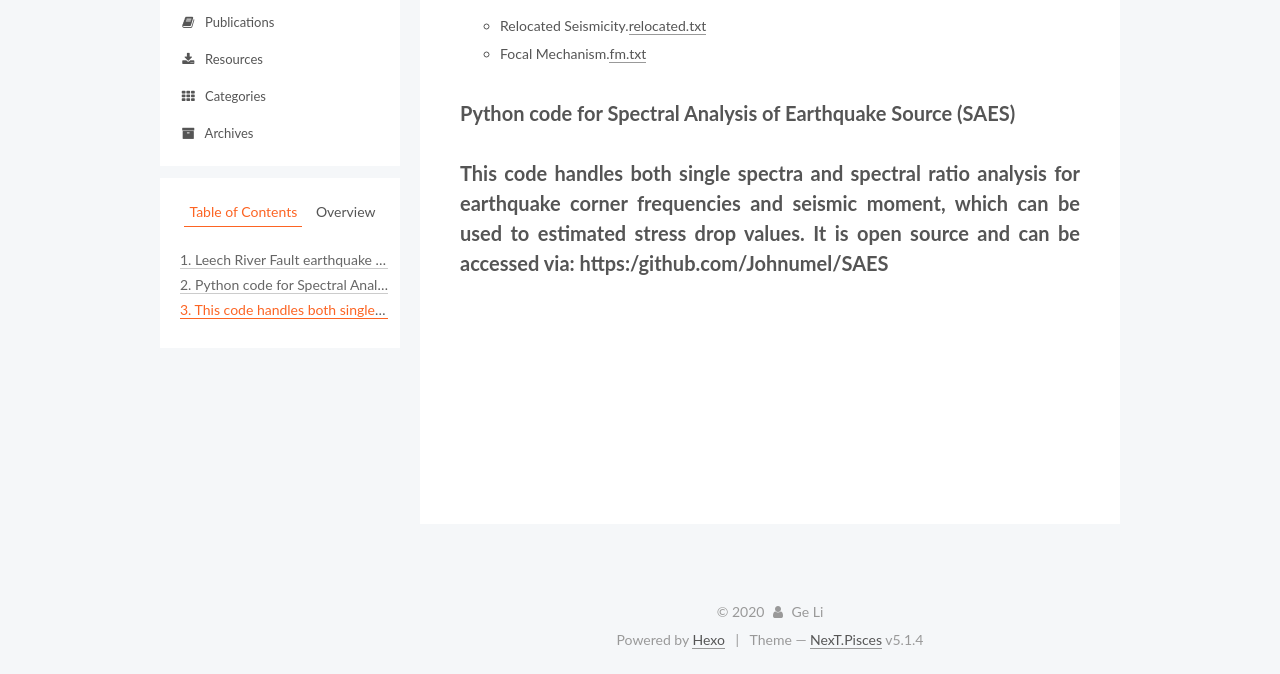
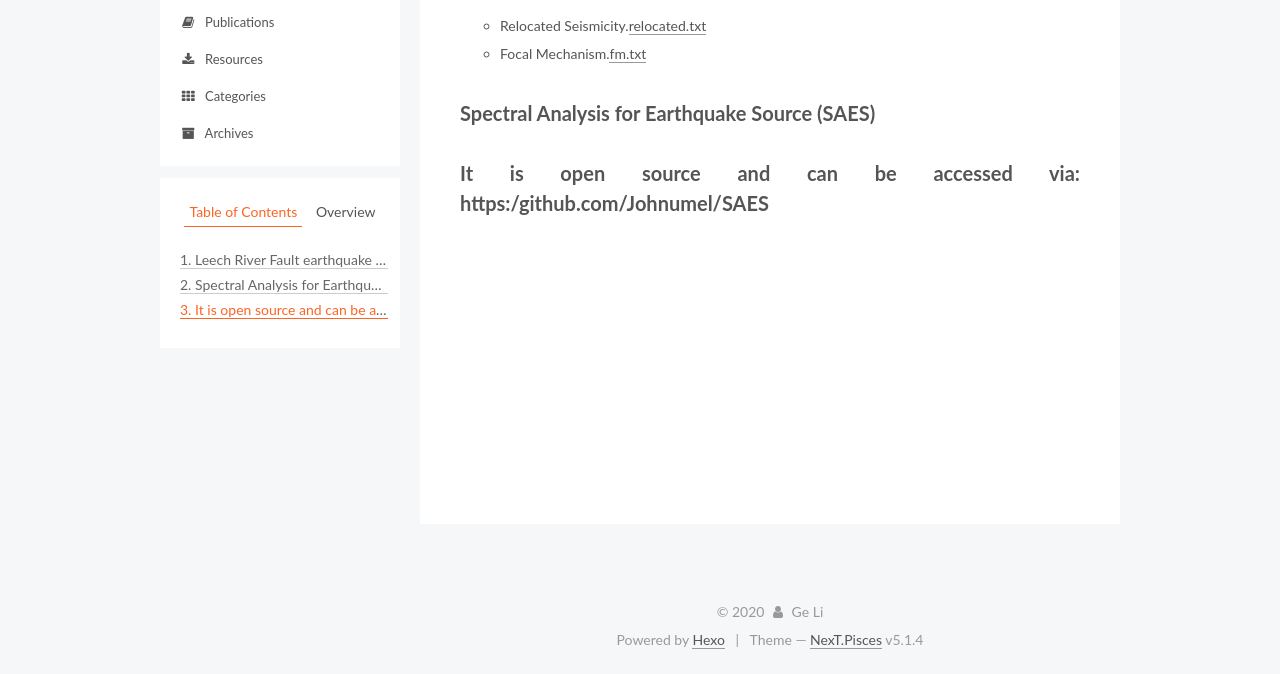
Before and after one commit to McGeLi/McGeLi.github.io, a plain HTML site: page Resources/index.html in a window 1280 px wide. Shown: the part 179-853 px from the top of the page. Drawn offline with Linux system fonts and the light colour scheme.

Commit message:
Site updated: 2020-04-25 18:34:12

```diff
--- a/Resources/index.html
+++ b/Resources/index.html
@@ -79,15 +79,15 @@
 
 
 
-<meta name="description" content="Leech River Fault earthquake source parameters Relocated Seismicity.relocated.txt Focal Mechanism.fm.txt  Python code for Spectral Analysis of Earthquake Source (SAES)This code handles both single spe">
+<meta name="description" content="Leech River Fault earthquake source parameters Relocated Seismicity.relocated.txt Focal Mechanism.fm.txt  Spectral Analysis for Earthquake Source (SAES)It is open source and can be accessed via: https">
 <meta property="og:type" content="website">
 <meta property="og:title" content="Downloads">
 <meta property="og:url" content="https://mcgeli.github.io/Resources/index.html">
 <meta property="og:site_name" content="Ge Li">
-<meta property="og:description" content="Leech River Fault earthquake source parameters Relocated Seismicity.relocated.txt Focal Mechanism.fm.txt  Python code for Spectral Analysis of Earthquake Source (SAES)This code handles both single spe">
+<meta property="og:description" content="Leech River Fault earthquake source parameters Relocated Seismicity.relocated.txt Focal Mechanism.fm.txt  Spectral Analysis for Earthquake Source (SAES)It is open source and can be accessed via: https">
 <meta property="og:locale" content="en_US">
 <meta property="article:published_time" content="2018-07-20T15:29:00.000Z">
-<meta property="article:modified_time" content="2020-04-25T22:30:51.620Z">
+<meta property="article:modified_time" content="2020-04-25T22:34:05.526Z">
 <meta property="article:author" content="Ge Li">
 <meta name="twitter:card" content="summary">
 
@@ -281,7 +281,7 @@
 <li>Relocated Seismicity.<a href="/Resources/LRF/relocated.txt">relocated.txt</a></li>
 <li>Focal Mechanism.<a href="/Resources/LRF/fm.txt">fm.txt</a></li>
 </ul>
-<h2 id="Python-code-for-Spectral-Analysis-of-Earthquake-Source-SAES"><a href="#Python-code-for-Spectral-Analysis-of-Earthquake-Source-SAES" class="headerlink" title="Python code for Spectral Analysis of Earthquake Source (SAES)"></a>Python code for Spectral Analysis of Earthquake Source (SAES)</h2><h2 id="This-code-handles-both-single-spectra-and-spectral-ratio-analysis-for-earthquake-corner-frequencies-and-seismic-moment-which-can-be-used-to-estimated-stress-drop-values-It-is-open-source-and-can-be-accessed-via-https-github-com-Johnumel-SAES"><a href="#This-code-handles-both-single-spectra-and-spectral-ratio-analysis-for-earthquake-corner-frequencies-and-seismic-moment-which-can-be-used-to-estimated-stress-drop-values-It-is-open-source-and-can-be-accessed-via-https-github-com-Johnumel-SAES" class="headerlink" title="This code handles both single spectra and spectral ratio analysis for earthquake corner frequencies and seismic moment, which can be used to estimated stress drop values. It is open source and can be accessed via: https:/github.com/Johnumel/SAES"></a>This code handles both single spectra and spectral ratio analysis for earthquake corner frequencies and seismic moment, which can be used to estimated stress drop values. It is open source and can be accessed via: https:/github.com/Johnumel/SAES</h2>
+<h2 id="Spectral-Analysis-for-Earthquake-Source-SAES"><a href="#Spectral-Analysis-for-Earthquake-Source-SAES" class="headerlink" title="Spectral Analysis for Earthquake Source (SAES)"></a>Spectral Analysis for Earthquake Source (SAES)</h2><h2 id="It-is-open-source-and-can-be-accessed-via-https-github-com-Johnumel-SAES"><a href="#It-is-open-source-and-can-be-accessed-via-https-github-com-Johnumel-SAES" class="headerlink" title="It is open source and can be accessed via: https:/github.com/Johnumel/SAES"></a>It is open source and can be accessed via: https:/github.com/Johnumel/SAES</h2>
 
       </div>
 
@@ -431,7 +431,7 @@
 
 
 
-              <div class="post-toc-content"><ol class="nav"><li class="nav-item nav-level-2"><a class="nav-link" href="#Leech-River-Fault-earthquake-source-parameters"><span class="nav-number">1.</span> <span class="nav-text">Leech River Fault earthquake source parameters</span></a></li><li class="nav-item nav-level-2"><a class="nav-link" href="#Python-code-for-Spectral-Analysis-of-Earthquake-Source-SAES"><span class="nav-number">2.</span> <span class="nav-text">Python code for Spectral Analysis of Earthquake Source (SAES)</span></a></li><li class="nav-item nav-level-2"><a class="nav-link" href="#This-code-handles-both-single-spectra-and-spectral-ratio-analysis-for-earthquake-corner-frequencies-and-seismic-moment-which-can-be-used-to-estimated-stress-drop-values-It-is-open-source-and-can-be-accessed-via-https-github-com-Johnumel-SAES"><span class="nav-number">3.</span> <span class="nav-text">This code handles both single spectra and spectral ratio analysis for earthquake corner frequencies and seismic moment, which can be used to estimated stress drop values. It is open source and can be accessed via: https:&#x2F;github.com&#x2F;Johnumel&#x2F;SAES</span></a></li></ol></div>
+              <div class="post-toc-content"><ol class="nav"><li class="nav-item nav-level-2"><a class="nav-link" href="#Leech-River-Fault-earthquake-source-parameters"><span class="nav-number">1.</span> <span class="nav-text">Leech River Fault earthquake source parameters</span></a></li><li class="nav-item nav-level-2"><a class="nav-link" href="#Spectral-Analysis-for-Earthquake-Source-SAES"><span class="nav-number">2.</span> <span class="nav-text">Spectral Analysis for Earthquake Source (SAES)</span></a></li><li class="nav-item nav-level-2"><a class="nav-link" href="#It-is-open-source-and-can-be-accessed-via-https-github-com-Johnumel-SAES"><span class="nav-number">3.</span> <span class="nav-text">It is open source and can be accessed via: https:&#x2F;github.com&#x2F;Johnumel&#x2F;SAES</span></a></li></ol></div>
 
 
           </div>
```
